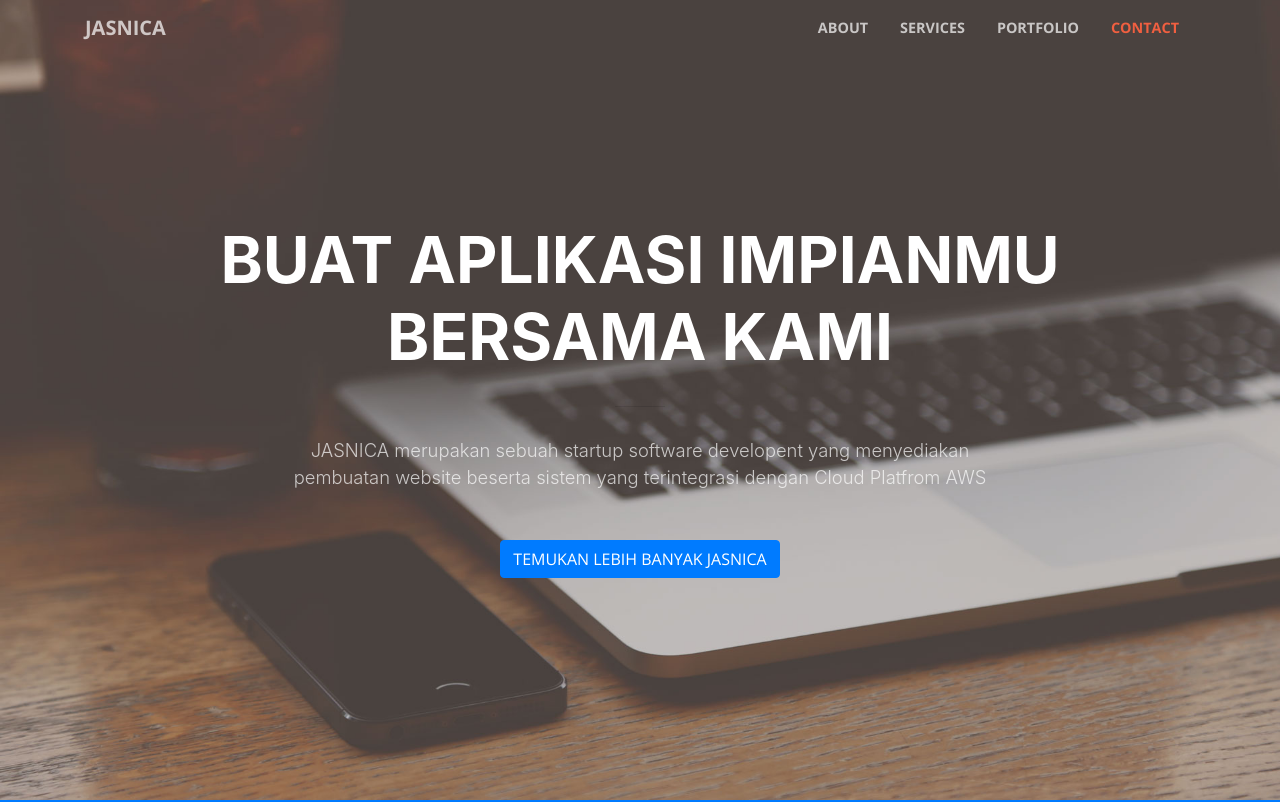
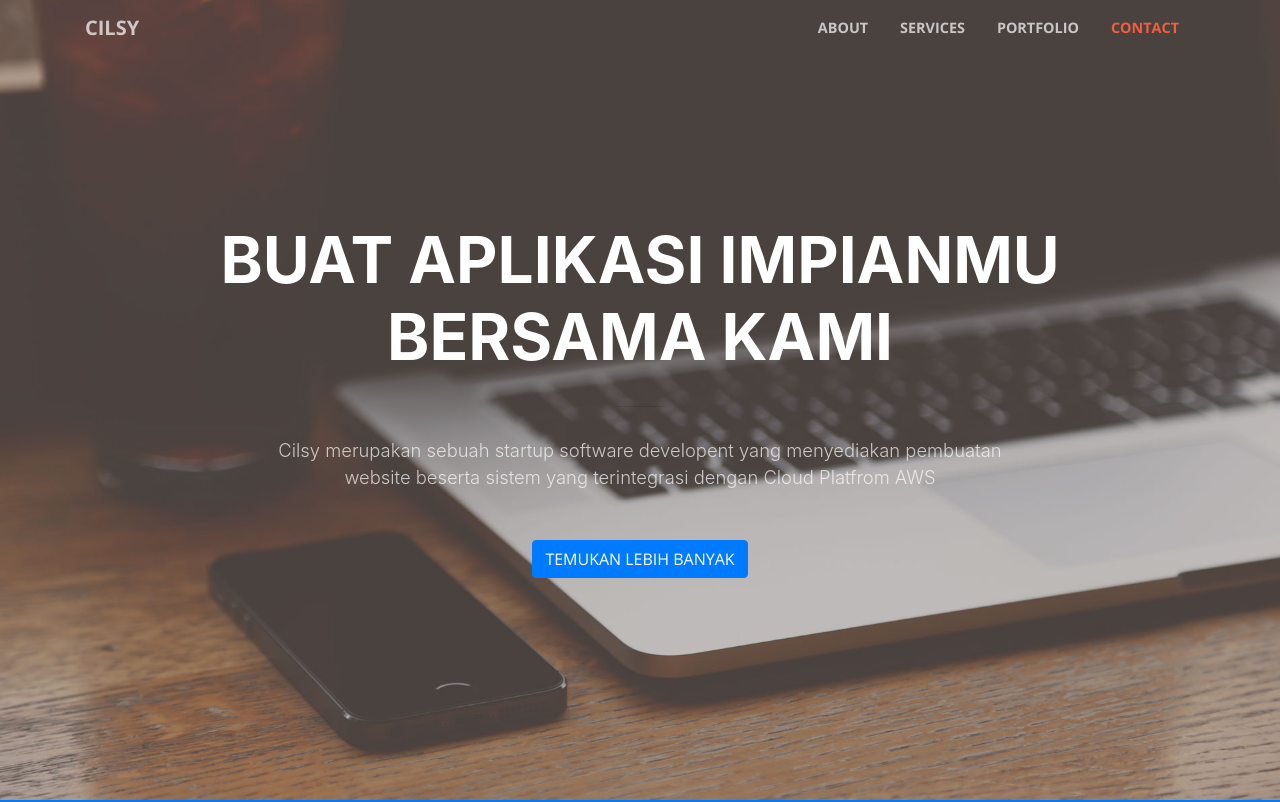
Before and after one commit to Jasnicahuang/bp-landing-page, a website with bundled scripts: page index.html in a window 1280 px wide. Shown: the top 802 px of the page. Built offline with nearby package versions, Linux system fonts and the light colour scheme.

Commit message:
Update to cilsy

```diff
--- a/index.html
+++ b/index.html
@@ -31,7 +31,7 @@
   <!-- Navigation -->
   <nav class="navbar navbar-expand-lg navbar-light fixed-top" id="mainNav">
     <div class="container">
-      <a class="navbar-brand js-scroll-trigger" href="#page-top">JASNICA</a>
+      <a class="navbar-brand js-scroll-trigger" href="#page-top">CILSY</a>
       <button class="navbar-toggler navbar-toggler-right" type="button" data-toggle="collapse" data-target="#navbarResponsive" aria-controls="navbarResponsive" aria-expanded="false" aria-label="Toggle navigation">
         <span class="navbar-toggler-icon"></span>
       </button>
@@ -64,8 +64,8 @@
           <hr>
         </div>
         <div class="col-lg-8 mx-auto">
-          <p class="text-faded mb-5">JASNICA merupakan sebuah startup software developent yang menyediakan pembuatan website beserta sistem yang terintegrasi dengan Cloud Platfrom AWS</p>
-          <a class="btn btn-primary btn-xl js-scroll-trigger" href="#about">Temukan Lebih Banyak JASNICA </a>
+          <p class="text-faded mb-5">Cilsy merupakan sebuah startup software developent yang menyediakan pembuatan website beserta sistem yang terintegrasi dengan Cloud Platfrom AWS</p>
+          <a class="btn btn-primary btn-xl js-scroll-trigger" href="#about">Temukan Lebih Banyak </a>
         </div>
       </div>
     </div>
```
